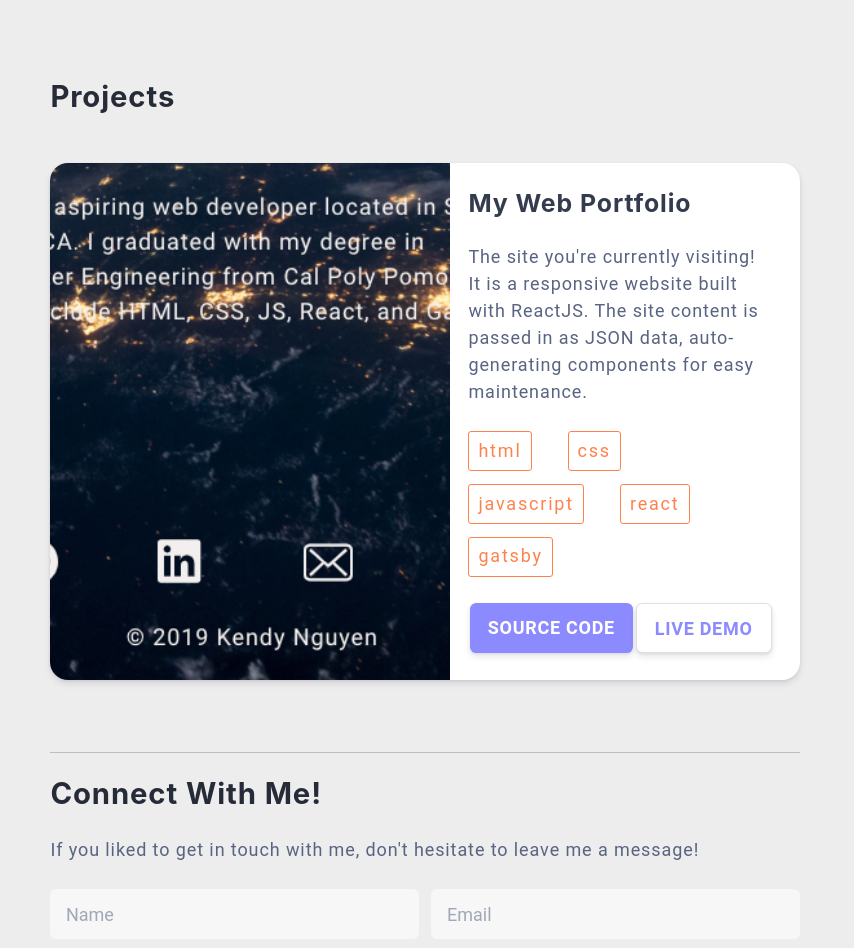
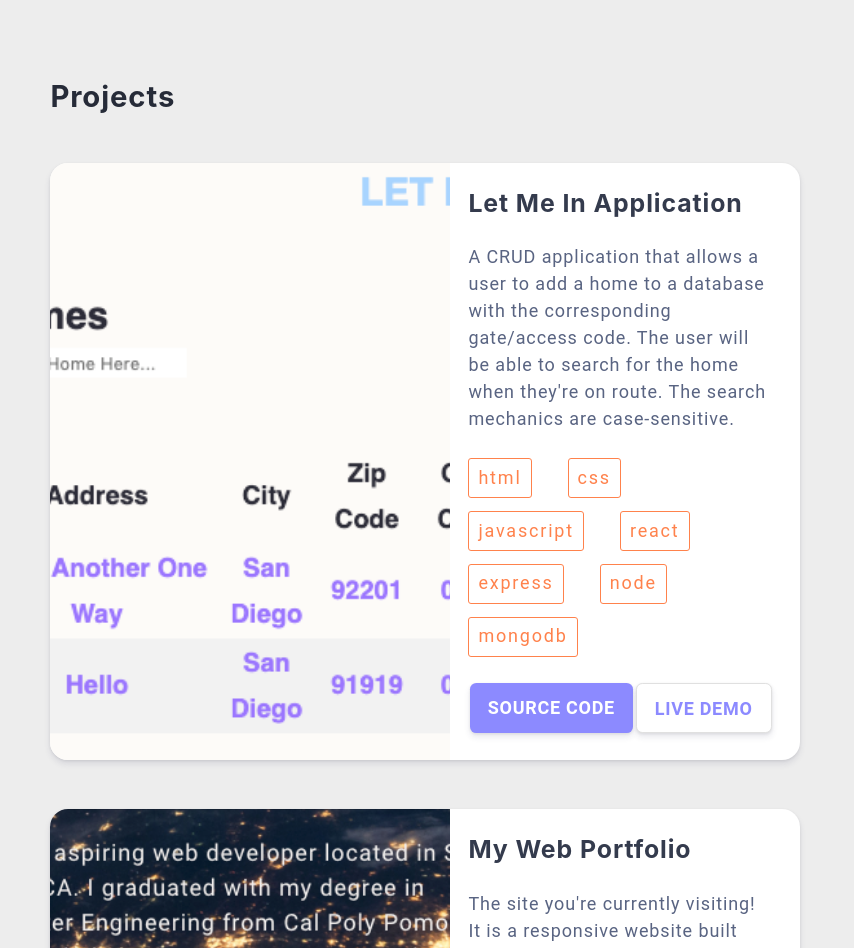
Before and after one commit to sweetlikekendy/gatsby-web-portfolio, a Gatsby site: page / in a window 1280 px wide. Shown: the top 948 px of the page, 426-1280 px from the left. Built offline with nearby package versions, Linux system fonts and the light colour scheme; Gatsby itself is replaced by a stand-in of ours.

Commit message:
add let me in application to projects

```diff
--- a/package.json
+++ b/package.json
@@ -6,7 +6,7 @@
   "author": "Kyle Mathews <mathews.kyle@gmail.com>",
   "dependencies": {
     "gatsby": "^2.3.32",
-    "gatsby-cli": "^2.5.12",
+    "gatsby-cli": "^2.6.5",
     "gatsby-image": "^2.0.37",
     "gatsby-plugin-offline": "^2.0.25",
     "gatsby-plugin-react-helmet": "^3.0.12",
@@ -16,7 +16,8 @@
     "prop-types": "^15.7.2",
     "react": "^16.8.6",
     "react-dom": "^16.8.6",
-    "react-helmet": "^5.2.0"
+    "react-helmet": "^5.2.0",
+    "sharp": "^0.22.1"
   },
   "devDependencies": {
     "prettier": "^1.17.0"
--- a/src/components/layout.module.css
+++ b/src/components/layout.module.css
@@ -642,6 +642,7 @@ h2 {
   margin: 0 auto;
   max-width: 1000px;
   padding: 4rem 0.25rem;
+  height: 100%;
 }
 
 @media only screen and (max-width: 1440px) {
--- a/src/content/projects.js
+++ b/src/content/projects.js
@@ -1,4 +1,5 @@
-import WebPortfolioImage from "../images/project_1.png"
+import WebPortfolioImage from "../images/projects/Portfolio_thumbnail.png"
+import LetMeInImage from "../images/projects/LetMeIn_thumbnail.png"
 
 export default [
   {
@@ -11,4 +12,22 @@ export default [
       liveDemo: `http://www.kendyhnguyen.com`,
     },
   },
+  {
+    title: `Let Me In Application`,
+    image: `${LetMeInImage}`,
+    description: `A CRUD application that allows a user to add a home to a database with the corresponding gate/access code. The user will be able to search for the home when they're on route. The search mechanics are case-sensitive.`,
+    skills: [
+      `html`,
+      `css`,
+      `javascript`,
+      `react`,
+      `express`,
+      `node`,
+      `mongodb`,
+    ],
+    links: {
+      sourceCode: `https://github.com/sweetlikekendy/access-house-react-express-mongo`,
+      liveDemo: `https://protected-oasis-33800.herokuapp.com/`,
+    },
+  },
 ]
--- a/src/pages/index.js
+++ b/src/pages/index.js
@@ -3,7 +3,6 @@ import Project from "../components/project"
 
 import Layout from "../components/layout"
 import SEO from "../components/seo"
-import MessageForm from "../components/messageForm"
 import projects from "../content/projects"
 
 import styles from "./index.module.css"
@@ -14,7 +13,10 @@ const IndexPage = () => (
     <SEO keywords={[`gatsby`, `application`, `react`]} />
     <section className={styles.section_one}>
       <h2>Projects</h2>
-      {projects.map(project => (
+      {projects
+        .slice(0)
+        .reverse()
+        .map(project => (
           <Project
             title={project.title}
             image={project.image}
@@ -24,15 +26,6 @@ const IndexPage = () => (
           />
         ))}
     </section>
-    <hr />
-    <section className={styles.section_two}>
-      <h2>Connect With Me!</h2>
-      <p>
-        If you liked to get in touch with me, don't hesitate to leave me a
-        message!
-      </p>
-      <MessageForm />
-    </section>
   </Layout>
 )
 
--- a/src/pages/index.module.css
+++ b/src/pages/index.module.css
@@ -3,9 +3,9 @@
   margin-bottom: 4rem;
 }
 
-.section_two {
+/* .section_two {
   margin-top: 2rem auto;
-}
+} */
 
 /*
  * iPhone 6/7/8 plus
```
Also changed, not shown: src/images/projects/LetMeIn_thumbnail.png (added), src/images/projects/Portfolio_thumbnail.png (renamed from src/images/project_1.png), 2 other files. Lines whose indentation alone changed are shown as unchanged.
